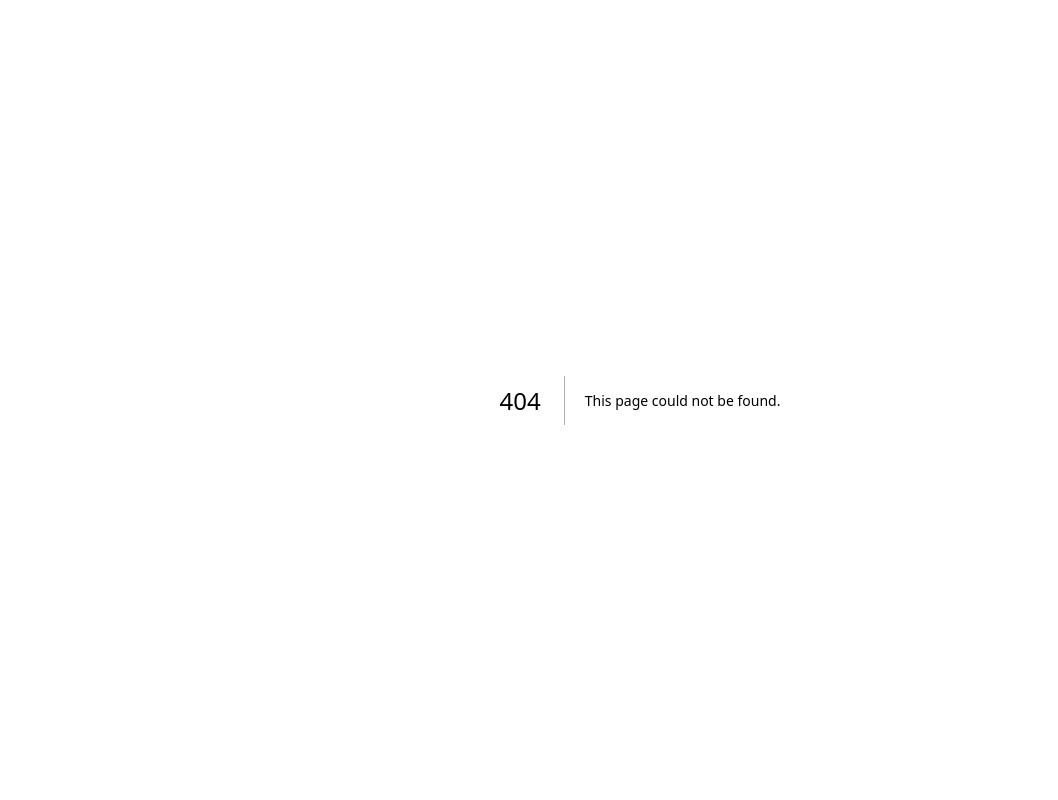
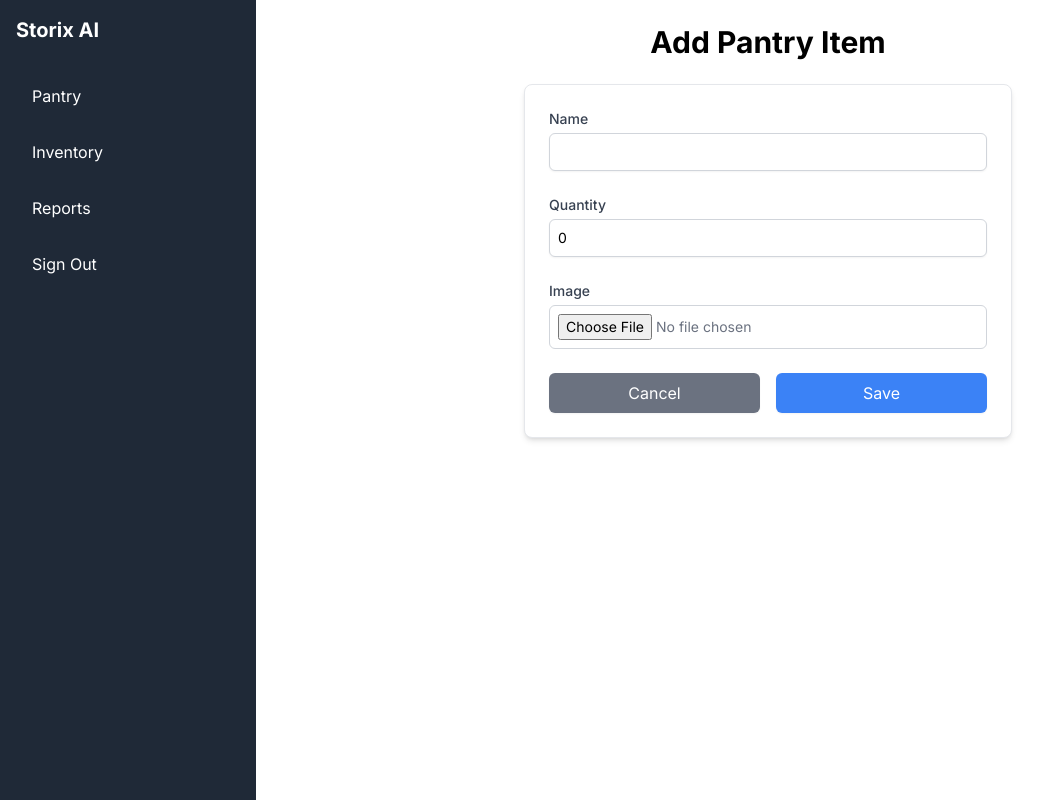
Before and after one commit to BALASANTHOSH01/Storix-AI, a Next.js app: page /dashboard/add-pantry-item in a window 1280 px wide. Before the commit this address had no page. Shown: the whole page, without its empty margins (0-1058 px from the left). Built offline with nearby package versions, Linux system fonts and the light colour scheme; no server answers.

Commit message:
form updation

```diff
--- /dev/null
+++ b/app/dashboard/add-inventory-item/page.tsx
@@ -0,0 +1,39 @@
+"use client";
+
+import { useRouter } from 'next/navigation';
+import { addInventoryItem } from '@/services/inventoryService';
+import { uploadImage } from '@/services/storageService';
+import DashboardLayout from '@/components/Dashboard/DashboardLayout';
+import AddEditItemForm from '@/components/AddEditItemForm';
+
+const AddInventoryItem = () => {
+  const router = useRouter();
+
+  const handleSave = async (item: any, imageFile: File | null) => {
+    try {
+      // Handle image upload if there's an image file
+      let imageUrl = item.image || "";
+      if (imageFile) {
+        imageUrl = await uploadImage(imageFile);
+      }
+
+      await addInventoryItem({ ...item, image: imageUrl });
+      router.push('/dashboard/inventory'); // Redirect to the inventory page after saving
+    } catch (error) {
+      console.error("Failed to save inventory item:", error);
+    }
+  };
+
+  const handleCancel = () => {
+    router.push('/dashboard/inventory'); // Redirect to the inventory page if cancelled
+  };
+
+  return (
+    <DashboardLayout>
+      <h1 className="text-3xl font-bold mb-6 text-center">Add Inventory Item</h1>
+      <AddEditItemForm onSave={handleSave} onCancel={handleCancel} />
+    </DashboardLayout>
+  );
+};
+
+export default AddInventoryItem;
--- /dev/null
+++ b/app/dashboard/add-pantry-item/page.tsx
@@ -0,0 +1,39 @@
+"use client";
+
+import { useRouter } from 'next/navigation';
+import { addPantryItem } from '@/services/pantryServices';
+import { uploadImage } from '@/services/storageService';
+import DashboardLayout from '@/components/Dashboard/DashboardLayout';
+import AddEditItemForm from '@/components/AddEditItemForm';
+
+const AddPantryItem = () => {
+  const router = useRouter();
+
+  const handleSave = async (item: any, imageFile: File | null) => {
+    try {
+      // Handle image upload if there's an image file
+      let imageUrl = item.image || "";
+      if (imageFile) {
+        imageUrl = await uploadImage(imageFile);
+      }
+
+      await addPantryItem({ ...item, image: imageUrl });
+      router.push('/dashboard/pantry'); // Redirect to the pantry page after saving
+    } catch (error) {
+      console.error("Failed to save pantry item:", error);
+    }
+  };
+
+  const handleCancel = () => {
+    router.push('/dashboard/pantry'); // Redirect to the pantry page if cancelled
+  };
+
+  return (
+    <DashboardLayout>
+      <h1 className="text-3xl font-bold mb-6 text-center">Add Pantry Item</h1>
+      <AddEditItemForm onSave={handleSave} onCancel={handleCancel} />
+    </DashboardLayout>
+  );
+};
+
+export default AddPantryItem;
--- a/app/dashboard/inventory/page.tsx
+++ b/app/dashboard/inventory/page.tsx
@@ -1,57 +1,71 @@
-// src/pages/dashboard/inventory.tsx
 "use client";
 
-import DashboardLayout from "@/components/Dashboard/DashboardLayout";
-import { useEffect, useState } from "react";
-import { auth } from "@/firebase/config";
-import { useRouter } from "next/navigation";
-import { onAuthStateChanged } from "firebase/auth";
-import InventoryList from "@/components/Inventory/InventoryList";
-import { fetchInventoryItems } from "@/services/inventoryService";
-
-interface Item {
-  id: string;
-  name: string;
-  quantity: number;
-  image?: string;
-}
+import { useEffect, useState } from 'react';
+import DashboardLayout from '@/components/Dashboard/DashboardLayout';
+import InventoryList from '@/components/Inventory/InventoryList';
+import AddEditItemForm from '@/components/AddEditItemForm';
+import { fetchInventoryItems, addInventoryItem, updateInventoryItem, deleteInventoryItem } from '@/services/inventoryService';
+import { uploadImage } from '@/services/storageService';
 
 const Inventory = () => {
-  const router = useRouter();
-  const [inventoryItems, setInventoryItems] = useState<Item[]>([]);
-  const [loading, setLoading] = useState<boolean>(true);
+  const [inventoryItems, setInventoryItems] = useState<any[]>([]);
+  const [editingItem, setEditingItem] = useState<any>(null);
 
   useEffect(() => {
-    const unsubscribe = onAuthStateChanged(auth, (user) => {
-      if (!user) {
-        router.push("/");
-      }
-    });
-    return () => unsubscribe();
-  }, [router]);
-
-  useEffect(() => {
-    const getInventoryItems = async () => {
-      try {
-        const items = await fetchInventoryItems();
-        setInventoryItems(items);
-      } catch (error) {
-        console.error("Failed to fetch inventory items:", error);
-      } finally {
-        setLoading(false);
-      }
+    const getItems = async () => {
+      const items = await fetchInventoryItems();
+      setInventoryItems(items);
     };
-    getInventoryItems();
+    getItems();
   }, []);
 
-  if (loading) {
-    return <div>Loading...</div>;
-  }
+  const handleSave = async (item: any, imageFile: File | null) => {
+    try {
+      let imageUrl = item.image || "";
+      if (imageFile) {
+        imageUrl = await uploadImage(imageFile);
+      }
+      if (item.id) {
+        await updateInventoryItem(item.id, { ...item, image: imageUrl });
+      } else {
+        await addInventoryItem({ ...item, image: imageUrl });
+      }
+      setEditingItem(null);
+      const items = await fetchInventoryItems();
+      setInventoryItems(items);
+    } catch (error) {
+      console.error("Failed to save inventory item:", error);
+    }
+  };
+
+  const handleDelete = async (id: string) => {
+    await deleteInventoryItem(id);
+    const items = await fetchInventoryItems();
+    setInventoryItems(items);
+  };
+
+  const handleCancel = () => {
+    setEditingItem(null);
+  };
 
   return (
     <DashboardLayout>
-      <h1 className="text-3xl font-bold">Inventory Management</h1>
-      <InventoryList items={inventoryItems} onEdit={() => {}} onDelete={() => {}} />
+      <h1 className="text-3xl font-bold mb-6">Inventory Management</h1>
+      {editingItem ? (
+        <AddEditItemForm
+          item={editingItem}
+          onSave={handleSave}
+          onCancel={handleCancel}
+        />
+      ) : (
+        <button
+          onClick={() => setEditingItem({ name: '', quantity: 0, image: '' })}
+          className="mb-6 px-4 py-2 bg-blue-500 text-white rounded-md shadow-sm hover:bg-blue-600 focus:outline-none focus:ring-2 focus:ring-offset-2 focus:ring-blue-500"
+        >
+          Add New Item
+        </button>
+      )}
+      <InventoryList items={inventoryItems} onEdit={setEditingItem} onDelete={handleDelete} />
     </DashboardLayout>
   );
 };
--- a/app/dashboard/pantry/page.tsx
+++ b/app/dashboard/pantry/page.tsx
@@ -1,11 +1,11 @@
-// src/pages/dashboard/pantry.tsx
 "use client";
 
 import { useEffect, useState } from 'react';
 import DashboardLayout from '@/components/Dashboard/DashboardLayout';
 import PantryList from '@/components/Pantry/PantryList';
-import AddEditItemForm from '@/components/Pantry/AddEditItemForm';
+import AddEditItemForm from '@/components/AddEditItemForm';
 import { fetchPantryItems, addPantryItem, updatePantryItem, deletePantryItem } from '@/services/pantryServices';
+import { uploadImage } from '@/services/storageService';
 
 const Pantry = () => {
   const [pantryItems, setPantryItems] = useState<any[]>([]);
@@ -19,15 +19,23 @@ const Pantry = () => {
     getItems();
   }, []);
 
-  const handleSave = async (item: any) => {
-    if (item.id) {
-      await updatePantryItem(item.id, item);
-    } else {
-      await addPantryItem(item);
+  const handleSave = async (item: any, imageFile: File | null) => {
+    try {
+      let imageUrl = item.image || "";
+      if (imageFile) {
+        imageUrl = await uploadImage(imageFile);
+      }
+      if (item.id) {
+        await updatePantryItem(item.id, { ...item, image: imageUrl });
+      } else {
+        await addPantryItem({ ...item, image: imageUrl });
+      }
+      setEditingItem(null);
+      const items = await fetchPantryItems();
+      setPantryItems(items);
+    } catch (error) {
+      console.error("Failed to save pantry item:", error);
     }
-    setEditingItem(null);
-    const items = await fetchPantryItems();
-    setPantryItems(items);
   };
 
   const handleDelete = async (id: string) => {
@@ -42,9 +50,22 @@ const Pantry = () => {
 
   return (
     <DashboardLayout>
-      <h1 className="text-3xl font-bold">Pantry Management</h1>
+      <h1 className="text-3xl font-bold mb-6">Pantry Management</h1>
+      {editingItem ? (
+        <AddEditItemForm
+          item={editingItem}
+          onSave={handleSave}
+          onCancel={handleCancel}
+        />
+      ) : (
+        <button
+          onClick={() => setEditingItem({ name: '', quantity: 0, image: '' })}
+          className="mb-6 px-4 py-2 bg-blue-500 text-white rounded-md shadow-sm hover:bg-blue-600 focus:outline-none focus:ring-2 focus:ring-offset-2 focus:ring-blue-500"
+        >
+          Add New Item
+        </button>
+      )}
       <PantryList items={pantryItems} onEdit={setEditingItem} onDelete={handleDelete} />
-      <AddEditItemForm item={editingItem} onSave={handleSave} onCancel={handleCancel} />
     </DashboardLayout>
   );
 };
--- /dev/null
+++ b/components/AddEditItemForm.tsx
@@ -0,0 +1,89 @@
+import Image from 'next/image';
+import React, { useState } from 'react';
+
+interface Item {
+  id?: string;
+  name: string;
+  quantity: number;
+  image?: string; // Optional field for image URL
+}
+
+interface AddEditItemFormProps {
+  item?: Item;
+  onSave: (item: Item, imageFile: File | null) => void;
+  onCancel: () => void;
+}
+
+const AddEditItemForm: React.FC<AddEditItemFormProps> = ({ item = {}, onSave, onCancel }) => {
+  const [name, setName] = useState(item.name || '');
+  const [quantity, setQuantity] = useState(item.quantity || 0);
+  const [image, setImage] = useState(item.image || '');
+  const [imageFile, setImageFile] = useState<File | null>(null);
+
+  const handleSubmit = (e: React.FormEvent) => {
+    e.preventDefault();
+    onSave({ id: item.id, name, quantity, image }, imageFile);
+  };
+
+  const handleImageChange = (e: React.ChangeEvent<HTMLInputElement>) => {
+    if (e.target.files && e.target.files.length > 0) {
+      setImageFile(e.target.files[0]);
+    }
+  };
+
+  return (
+    <form onSubmit={handleSubmit} className="space-y-6 border bg-white p-6 md:w-[50%] sm:w-[100%] rounded-lg shadow-md mx-auto">
+      <div>
+        <label className="block text-sm font-medium text-gray-700">Name</label>
+        <input
+          type="text"
+          value={name}
+          onChange={(e) => setName(e.target.value)}
+          className="block w-full mt-1 border-gray-300 rounded-md shadow-sm focus:ring-blue-500 focus:border-blue-500 sm:text-sm border p-2"
+          required
+        />
+      </div>
+      <div>
+        <label className="block text-sm font-medium text-gray-700">Quantity</label>
+        <input
+          type="number"
+          value={quantity}
+          onChange={(e) => setQuantity(Number(e.target.value))}
+          className="block w-full mt-1 border-gray-300 rounded-md shadow-sm focus:ring-blue-500 focus:border-blue-500 sm:text-sm border p-2"
+          required
+        />
+      </div>
+      <div>
+        <label className="block text-sm font-medium text-gray-700">Image</label>
+        <input
+          type="file"
+          onChange={handleImageChange}
+          className="block w-full mt-1 text-gray-500 border-gray-300 rounded-md cursor-pointer focus:outline-none focus:ring-2 focus:ring-offset-2 focus:ring-blue-500 sm:text-sm border p-2"
+          accept="image/*"
+        />
+        {image && (
+          <div className="mt-4">
+            <Image src={image} alt={name} width={96} height={96} className="rounded-md shadow-sm object-cover" />
+          </div>
+        )}
+      </div>
+      <div className="flex justify-center space-x-4">
+        <button
+          type="button"
+          onClick={onCancel}
+          className="px-4 py-2 bg-gray-500 text-white rounded-md shadow-sm hover:bg-gray-600 focus:outline-none focus:ring-2 focus:ring-offset-2 focus:ring-gray-500 w-[50%]"
+        >
+          Cancel
+        </button>
+        <button
+          type="submit"
+          className="px-4 py-2 bg-blue-500 text-white rounded-md shadow-sm hover:bg-blue-600 focus:outline-none focus:ring-2 focus:ring-offset-2 focus:ring-blue-500 w-[50%]"
+        >
+          Save
+        </button>
+      </div>
+    </form>
+  );
+};
+
+export default AddEditItemForm;
--- a/components/Pantry/AddEditItemForm.tsx
+++ /dev/null
@@ -1,85 +0,0 @@
-// src/components/Pantry/AddEditItemForm.tsx
-import React, { useState, useEffect } from 'react';
-
-interface Item {
-  id?: string;
-  name: string;
-  quantity: number;
-  image?: string; // Optional field for image URL
-}
-
-interface AddEditItemFormProps {
-  item?: Item;
-  onSave: (item: Item) => void;
-  onCancel: () => void;
-}
-
-const AddEditItemForm: React.FC<AddEditItemFormProps> = ({ item, onSave, onCancel }) => {
-  const [name, setName] = useState(item?.name || '');
-  const [quantity, setQuantity] = useState(item?.quantity || 0);
-  const [image, setImage] = useState(item?.image || '');
-
-  useEffect(() => {
-    if (item) {
-      setName(item.name);
-      setQuantity(item.quantity);
-      setImage(item.image || '');
-    }
-  }, [item]);
-
-  const handleSubmit = (e: React.FormEvent) => {
-    e.preventDefault();
-    onSave({ id: item?.id, name, quantity, image });
-  };
-
-  return (
-    <form onSubmit={handleSubmit} className="space-y-4">
-      <div>
-        <label className="block text-sm font-medium">Name</label>
-        <input
-          type="text"
-          value={name}
-          onChange={(e) => setName(e.target.value)}
-          className="block w-full mt-1 border-gray-300 rounded-md"
-          required
-        />
-      </div>
-      <div>
-        <label className="block text-sm font-medium">Quantity</label>
-        <input
-          type="number"
-          value={quantity}
-          onChange={(e) => setQuantity(Number(e.target.value))}
-          className="block w-full mt-1 border-gray-300 rounded-md"
-          required
-        />
-      </div>
-      <div>
-        <label className="block text-sm font-medium">Image URL</label>
-        <input
-          type="text"
-          value={image}
-          onChange={(e) => setImage(e.target.value)}
-          className="block w-full mt-1 border-gray-300 rounded-md"
-        />
-      </div>
-      <div className="flex space-x-4">
-        <button
-          type="submit"
-          className="px-4 py-2 bg-blue-500 text-white rounded-md"
-        >
-          Save
-        </button>
-        <button
-          type="button"
-          onClick={onCancel}
-          className="px-4 py-2 bg-gray-500 text-white rounded-md"
-        >
-          Cancel
-        </button>
-      </div>
-    </form>
-  );
-};
-
-export default AddEditItemForm;
--- a/services/storageService.ts
+++ b/services/storageService.ts
@@ -1,4 +1,4 @@
-"use client"
+"use client";
 
 import { ref, uploadBytes, getDownloadURL } from 'firebase/storage';
 import { storage } from '../firebase/config';
```
